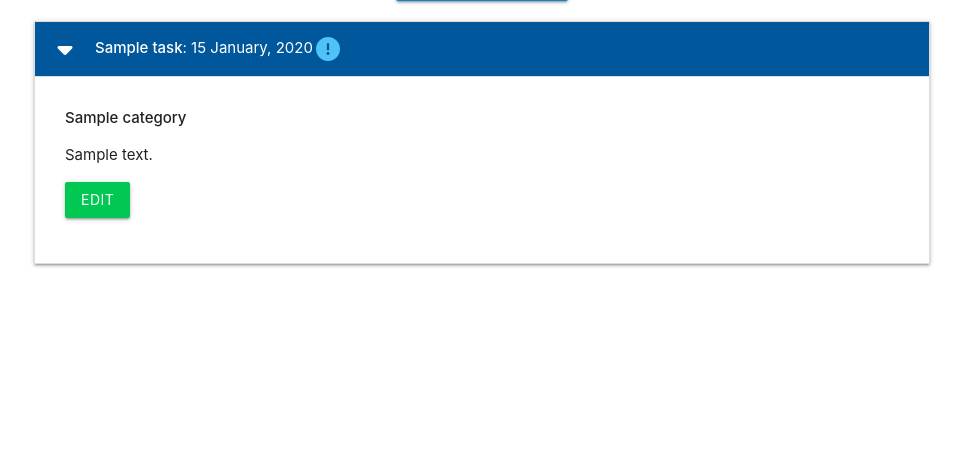
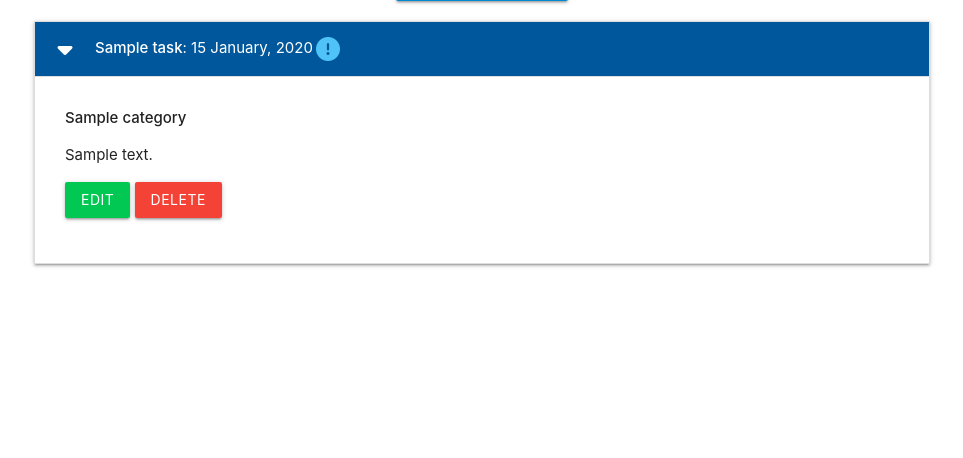
Before and after one commit to LucasBehrendt/flask-sqlalchemy-taskmanager, a Flask app: page / in a window 1280 px wide, after a click that opens the changed part. Shown: the part 212-670 px from the top of the page, without its empty margins (158-1121 px from the left). Run offline with Flask 2, Linux system fonts and the light colour scheme; tables that the repository leaves empty hold one stand-in row (values such as "Sample post"); some libraries are stand-ins or nearby versions.

Commit message:
Add delete option to tasks

```diff
--- a/taskmanager/routes.py
+++ b/taskmanager/routes.py
@@ -71,4 +71,13 @@ def edit_task(task_id):
         task.due_date = request.form.get("due_date")
         task.category_id = request.form.get("category_id")
         db.session.commit()
+        return redirect(url_for("home"))
     return render_template("edit_task.html", task=task, categories=categories)
+
+
+@app.route("/delete_task/<int:task_id>")
+def delete_task(task_id):
+    task = Task.query.get_or_404(task_id)
+    db.session.delete(task)
+    db.session.commit()
+    return redirect(url_for("home"))
--- a/taskmanager/templates/categories.html
+++ b/taskmanager/templates/categories.html
@@ -26,11 +26,11 @@
                 <div id="modal-{{ category.id }}" class="modal">
                     <div class="modal-content">
                         <h4>Are you sure you want to delete this category?</h4>
-                        <p>This action cannot be undone.</p>
+                        <p>This action cannot be undone, and will also delete all related tasks.</p>
                     </div>
                     <div class="modal-footer">
                         <a href="{{ url_for('delete_category', category_id=category.id) }}" class="btn red">Delete</a>
-                        <a href="#" class="btn green accent-4 modal-close">Cancel</a>
+                        <a href="#" class="btn blue accent-4 modal-close">Cancel</a>
                     </div>
                 </div>
 
--- a/taskmanager/templates/tasks.html
+++ b/taskmanager/templates/tasks.html
@@ -26,7 +26,21 @@
             <p>{{ task.task_description }}</p>
             <p>
                 <a href="{{ url_for('edit_task', task_id=task.id) }}" class="btn green accent-4">Edit</a>
+                <a href="#modal-{{ task.id }}" class="btn red modal-trigger">Delete</a>
             </p>
+
+            <!-- Modal -->
+            <div id="modal-{{ task.id }}" class="modal">
+                <div class="modal-content">
+                    <h4>Are you sure you want to delete this task?</h4>
+                    <p>This action cannot be undone.</p>
+                </div>
+                <div class="modal-footer">
+                    <a href="{{ url_for('delete_task', task_id=task.id) }}" class="btn red">Delete</a>
+                    <a href="#" class="btn blue accent-4 modal-close">Cancel</a>
+                </div>
+            </div>
+
         </div>
     </li>
     {% endfor %}
```
